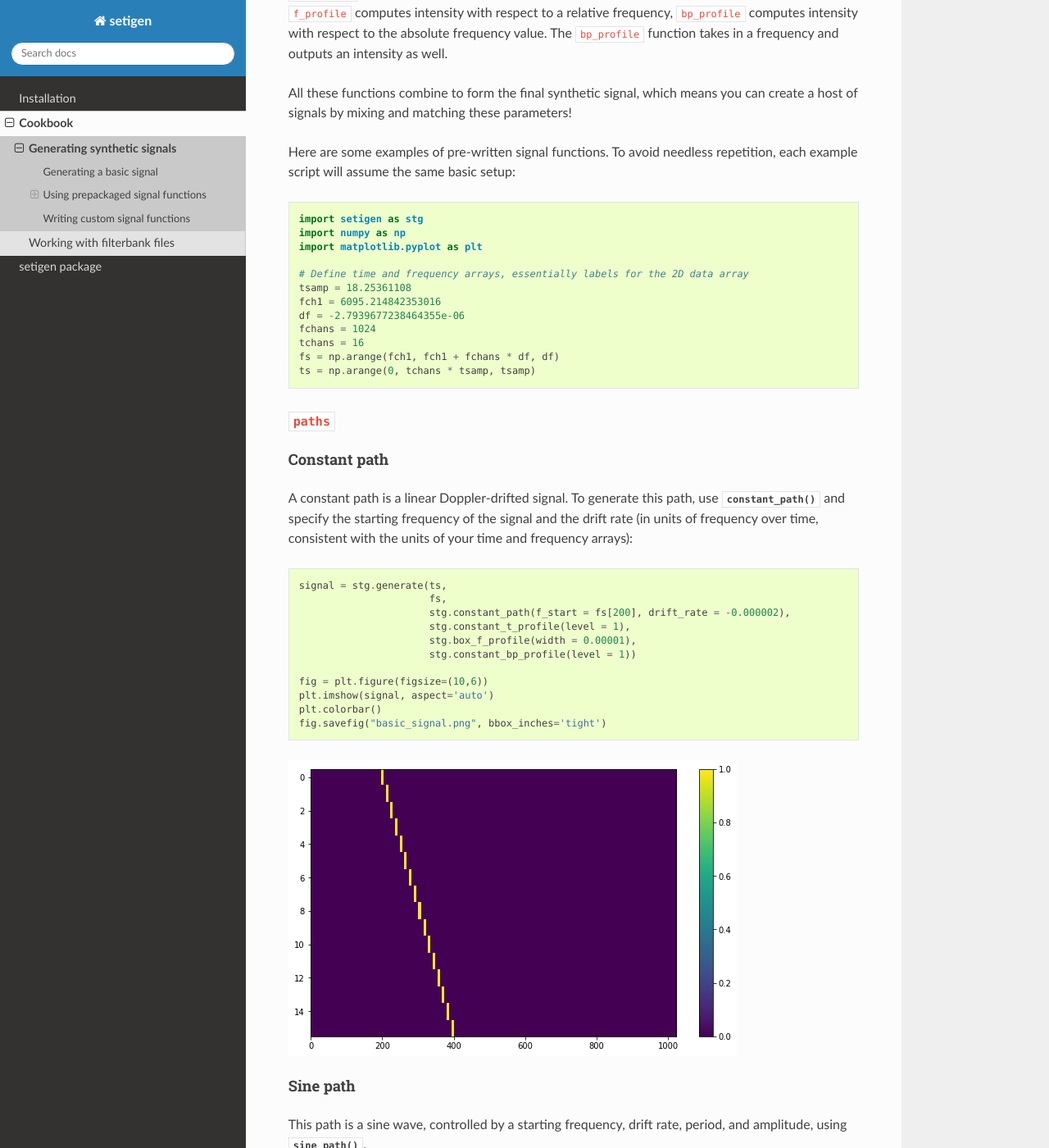
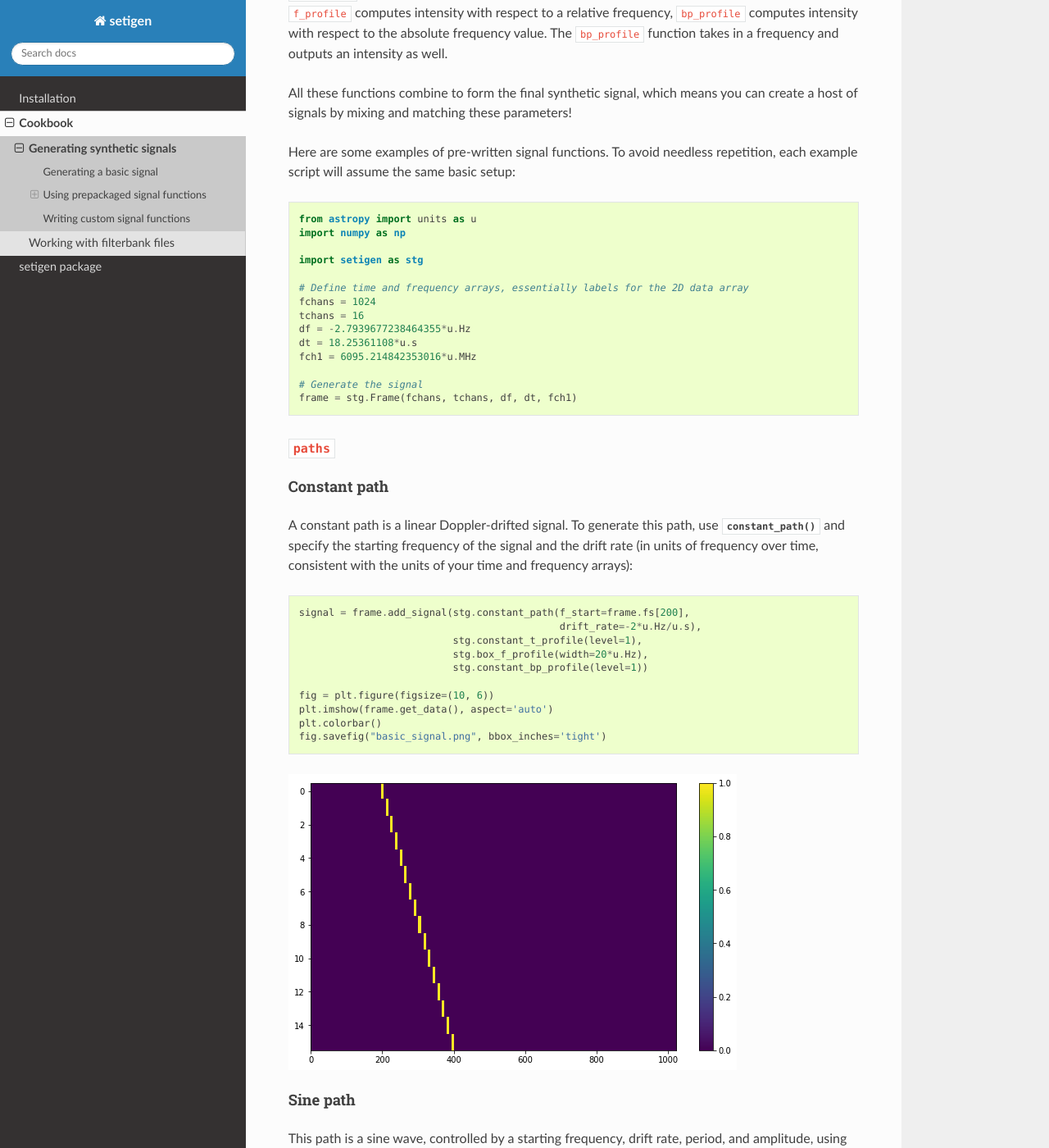
Before and after one commit to bbrzycki/setigen, a Sphinx documentation site: the page built from doc/source/cookbook/generate.rst, in a window 1280 px wide and 1400 px high, scrolled down 1817 px. Shown: the whole window at 82% size. Built offline with Sphinx 7.4.7 and the Read the Docs theme 2.0.0, drawn with Linux system fonts in a browser that asks for light colours; some of the changed text lies outside the part shown.

Commit message:
Update docs for new signal generation flow

```diff
--- a/doc/source/cookbook/generate.rst
+++ b/doc/source/cookbook/generate.rst
@@ -15,32 +15,32 @@ drift-rate signal.
 
 .. code-block:: python
 
-    import setigen as stg
+    from astropy import units as u
     import numpy as np
 
+    import setigen as stg
+
     # Define time and frequency arrays, essentially labels for the 2D data array
-    tsamp = 18.25361108
-    fch1 = 6095.214842353016
-    df = -2.7939677238464355e-06
     fchans = 1024
     tchans = 16
-    fs = np.arange(fch1, fch1 + fchans * df, df)
-    ts = np.arange(0, tchans * tsamp, tsamp)
+    df = -2.7939677238464355*u.Hz
+    dt = 18.25361108*u.s
+    fch1 = 6095.214842353016*u.MHz
 
     # Generate the signal
-    signal = stg.generate(ts,
-                          fs,
-                          stg.constant_path(f_start = fs[200], drift_rate = -0.000002),
-                          stg.constant_t_profile(level = 1),
-                          stg.box_f_profile(width = 0.00001),
-                          stg.constant_bp_profile(level = 1))
+    frame = stg.Frame(fchans, tchans, df, dt, fch1)
+    signal = frame.add_signal(stg.constant_path(f_start=frame.fs[200],
+                                                drift_rate=-2*u.Hz/u.s),
+                              stg.constant_t_profile(level=1),
+                              stg.box_f_profile(width=20*u.Hz),
+                              stg.constant_bp_profile(level=1))
 
 :code:`signal` is a 2D NumPy array with the resulting time-frequency data. To
 visualize this, we use :func:`matplotlib.pyplot.imshow`::
 
     import matplotlib.pyplot as plt
     fig = plt.figure(figsize=(10,6))
-    plt.imshow(signal, aspect='auto')
+    plt.imshow(frame.get_data(), aspect='auto')
     plt.colorbar()
     fig.savefig("basic_signal.png", bbox_inches='tight')
 
@@ -82,18 +82,20 @@ repetition, each example script will assume the same basic setup:
 
 .. code-block:: python
 
+    from astropy import units as u
+    import numpy as np
+
     import setigen as stg
-    import numpy as np
-    import matplotlib.pyplot as plt
 
     # Define time and frequency arrays, essentially labels for the 2D data array
-    tsamp = 18.25361108
-    fch1 = 6095.214842353016
-    df = -2.7939677238464355e-06
     fchans = 1024
     tchans = 16
-    fs = np.arange(fch1, fch1 + fchans * df, df)
-    ts = np.arange(0, tchans * tsamp, tsamp)
+    df = -2.7939677238464355*u.Hz
+    dt = 18.25361108*u.s
+    fch1 = 6095.214842353016*u.MHz
+
+    # Generate the signal
+    frame = stg.Frame(fchans, tchans, df, dt, fch1)
 
 :code:`paths`
 ^^^^^^^^^^^^^
@@ -108,15 +110,14 @@ the units of your time and frequency arrays):
 
 .. code-block:: python
 
-    signal = stg.generate(ts,
-                          fs,
-                          stg.constant_path(f_start = fs[200], drift_rate = -0.000002),
-                          stg.constant_t_profile(level = 1),
-                          stg.box_f_profile(width = 0.00001),
-                          stg.constant_bp_profile(level = 1))
+    signal = frame.add_signal(stg.constant_path(f_start=frame.fs[200],
+                                                drift_rate=-2*u.Hz/u.s),
+                              stg.constant_t_profile(level=1),
+                              stg.box_f_profile(width=20*u.Hz),
+                              stg.constant_bp_profile(level=1))
 
-    fig = plt.figure(figsize=(10,6))
-    plt.imshow(signal, aspect='auto')
+    fig = plt.figure(figsize=(10, 6))
+    plt.imshow(frame.get_data(), aspect='auto')
     plt.colorbar()
     fig.savefig("basic_signal.png", bbox_inches='tight')
 
@@ -130,16 +131,16 @@ and amplitude, using :func:`~setigen.funcs.paths.sine_path`.
 
 .. code-block:: python
 
-    signal = stg.generate(ts,
-                          fs,
-                          stg.sine_path(f_start = fs[200], drift_rate = -0.000002,
-                                        period = 100, amplitude = 0.0001),
-                          stg.constant_t_profile(level = 1),
-                          stg.box_f_profile(width = 0.00001),
-                          stg.constant_bp_profile(level = 1))
+    signal = frame.add_signal(stg.sine_path(f_start=frame.fs[200],
+                                            drift_rate = -2*u.Hz/u.s,
+                                            period=100*u.s,
+                                            amplitude=100*u.Hz),
+                              stg.constant_t_profile(level=1),
+                              stg.box_f_profile(width=20*u.Hz),
+                              stg.constant_bp_profile(level=1))
 
-    fig = plt.figure(figsize=(10,6))
-    plt.imshow(signal, aspect='auto')
+    fig = plt.figure(figsize=(10, 6))
+    plt.imshow(frame.get_data(), aspect='auto')
     plt.colorbar()
     fig.savefig("sine_signal.png", bbox_inches='tight')
 
@@ -153,16 +154,14 @@ This path is a very simple quadratic with respect to time, using
 
 .. code-block:: python
 
-    signal = stg.generate(ts,
-                          fs,
-                          stg.squared_path(f_start = fs[200],
-                                           drift_rate = -0.00000001),
-                          stg.constant_t_profile(level = 1),
-                          stg.box_f_profile(width = 0.00001),
-                          stg.constant_bp_profile(level = 1))
+    signal = frame.add_signal(stg.squared_path(f_start=frame.fs[200],
+                                               drift_rate=-0.01*u.Hz/u.s),
+                              stg.constant_t_profile(level=1),
+                              stg.box_f_profile(width=20*u.Hz),
+                              stg.constant_bp_profile(level=1))
 
-    fig = plt.figure(figsize=(10,6))
-    plt.imshow(signal, aspect='auto')
+    fig = plt.figure(figsize=(10, 6))
+    plt.imshow(frame.get_data(), aspect='auto')
     plt.colorbar()
     fig.savefig("squared_signal.png", bbox_inches='tight')
 
@@ -180,15 +179,14 @@ intensity level:
 
 .. code-block:: python
 
-    signal = stg.generate(ts,
-                          fs,
-                          stg.constant_path(f_start = fs[200], drift_rate = -0.000002),
-                          stg.constant_t_profile(level = 1),
-                          stg.box_f_profile(width = 0.00001),
-                          stg.constant_bp_profile(level = 1))
+    signal = frame.add_signal(stg.constant_path(f_start=frame.fs[200],
+                                            drift_rate=-2*u.Hz/u.s),
+                          stg.constant_t_profile(level=1),
+                          stg.box_f_profile(width=20*u.Hz),
+                          stg.constant_bp_profile(level=1))
 
-    fig = plt.figure(figsize=(10,6))
-    plt.imshow(signal, aspect='auto')
+    fig = plt.figure(figsize=(10, 6))
+    plt.imshow(frame.get_data(), aspect='auto')
     plt.colorbar()
     fig.savefig("basic_signal.png", bbox_inches='tight')
 
@@ -207,15 +205,16 @@ Here's an example with equal level and amplitude:
 
 .. code-block:: python
 
-    signal = stg.generate(ts,
-                          fs,
-                          stg.constant_path(f_start = fs[200], drift_rate = -0.000002),
-                          stg.sine_t_profile(period = 100, amplitude = 1, level = 1),
-                          stg.box_f_profile(width = 0.00001),
-                          stg.constant_bp_profile(level = 1))
+    signal = frame.add_signal(stg.constant_path(f_start=frame.fs[200],
+                                                drift_rate=-2*u.Hz/u.s),
+                              stg.sine_t_profile(period=100*u.s,
+                                                 amplitude=1,
+                                                 level=1),
+                              stg.box_f_profile(width=20*u.Hz),
+                              stg.constant_bp_profile(level=1))
 
-    fig = plt.figure(figsize=(10,6))
-    plt.imshow(signal, aspect='auto')
+    fig = plt.figure(figsize=(10, 6))
+    plt.imshow(frame.get_data(), aspect='auto')
     plt.colorbar()
     fig.savefig("sine_intensity_1_1.png", bbox_inches='tight')
 
@@ -225,15 +224,16 @@ And here's an example with the level a bit higher than the amplitude:
 
 .. code-block:: python
 
-    signal = stg.generate(ts,
-                          fs,
-                          stg.constant_path(f_start = fs[200], drift_rate = -0.000002),
-                          stg.sine_t_profile(period = 100, amplitude = 1, level = 3),
-                          stg.box_f_profile(width = 0.00001),
-                          stg.constant_bp_profile(level = 1))
+    signal = frame.add_signal(stg.constant_path(f_start=frame.fs[200],
+                                                drift_rate=-2*u.Hz/u.s),
+                              stg.sine_t_profile(period=100*u.s,
+                                                 amplitude=1,
+                                                 level=3),
+                              stg.box_f_profile(width=20*u.Hz),
+                              stg.constant_bp_profile(level=1))
 
-    fig = plt.figure(figsize=(10,6))
-    plt.imshow(signal, aspect='auto')
+    fig = plt.figure(figsize=(10, 6))
+    plt.imshow(frame.get_data(), aspect='auto')
     plt.colorbar()
     fig.savefig("sine_intensity_1_3.png", bbox_inches='tight')
 
@@ -251,15 +251,14 @@ signal:
 
 .. code-block:: python
 
-    signal = stg.generate(ts,
-                          fs,
-                          stg.constant_path(f_start = fs[200], drift_rate = -0.000002),
-                          stg.constant_t_profile(level = 1),
-                          stg.box_f_profile(width = 0.00001),
-                          stg.constant_bp_profile(level = 1))
+    signal = frame.add_signal(stg.constant_path(f_start=frame.fs[200],
+                                                drift_rate=-2*u.Hz/u.s),
+                              stg.constant_t_profile(level=1),
+                              stg.box_f_profile(width=20*u.Hz),
+                              stg.constant_bp_profile(level=1))
 
-    fig = plt.figure(figsize=(10,6))
-    plt.imshow(signal, aspect='auto')
+    fig = plt.figure(figsize=(10, 6))
+    plt.imshow(frame.get_data(), aspect='auto')
     plt.colorbar()
     fig.savefig("basic_signal.png", bbox_inches='tight')
 
@@ -274,16 +273,15 @@ the width of the signal:
 
 .. code-block:: python
 
-    signal = stg.generate(ts,
-                      fs,
-                      stg.constant_path(f_start = fs[200], drift_rate = -0.000002),
-                      stg.constant_t_profile(level = 1),
-                      stg.gaussian_f_profile(width = 0.00002),
-                      stg.constant_bp_profile(level = 2))
+    signal = frame.add_signal(stg.constant_path(f_start=frame.fs[200],
+                                                drift_rate=-2*u.Hz/u.s),
+                              stg.constant_t_profile(level=1),
+                              stg.gaussian_f_profile(width=20*u.Hz),
+                              stg.constant_bp_profile(level=1))
 
 
-    fig = plt.figure(figsize=(10,6))
-    plt.imshow(signal, aspect='auto')
+    fig = plt.figure(figsize=(10, 6))
+    plt.imshow(frame.get_data(), aspect='auto')
     plt.colorbar()
     fig.savefig("gaussian_profile.png", bbox_inches='tight')
 
@@ -298,16 +296,14 @@ smaller signals on either side.
 
 .. code-block:: python
 
-    signal = stg.generate(ts,
-                      fs,
-                      stg.constant_path(f_start = fs[200], drift_rate = -0.000002),
-                      stg.constant_t_profile(level = 1),
-                      stg.multiple_gaussian_f_profile(width = 0.00002),
-                      stg.constant_bp_profile(level = 2))
+    signal = frame.add_signal(stg.constant_path(f_start=frame.fs[200],
+                                                drift_rate=-2*u.Hz/u.s),
+                              stg.constant_t_profile(level=1),
+                              stg.multiple_gaussian_f_profile(width=20*u.Hz),
+                              stg.constant_bp_profile(level=1))
 
-
-    fig = plt.figure(figsize=(10,6))
-    plt.imshow(signal, aspect='auto')
+    fig = plt.figure(figsize=(10, 6))
+    plt.imshow(frame.get_data(), aspect='auto')
     plt.colorbar()
     fig.savefig("multiple_gaussian_profile.png", bbox_inches='tight')
 
--- a/doc/source/index.rst
+++ b/doc/source/index.rst
@@ -11,7 +11,7 @@
 Welcome to setigen's documentation!
 ===================================
 
-.. image:: triple_sine.png
+.. image:: flashy_synthetic.png
     :align: center
     :scale: 75
 
```
Also changed, not shown: README.md (+1 -1 lines), doc/source/cookbook/gaussian_profile.png, doc/source/example.png, 3 other files.
